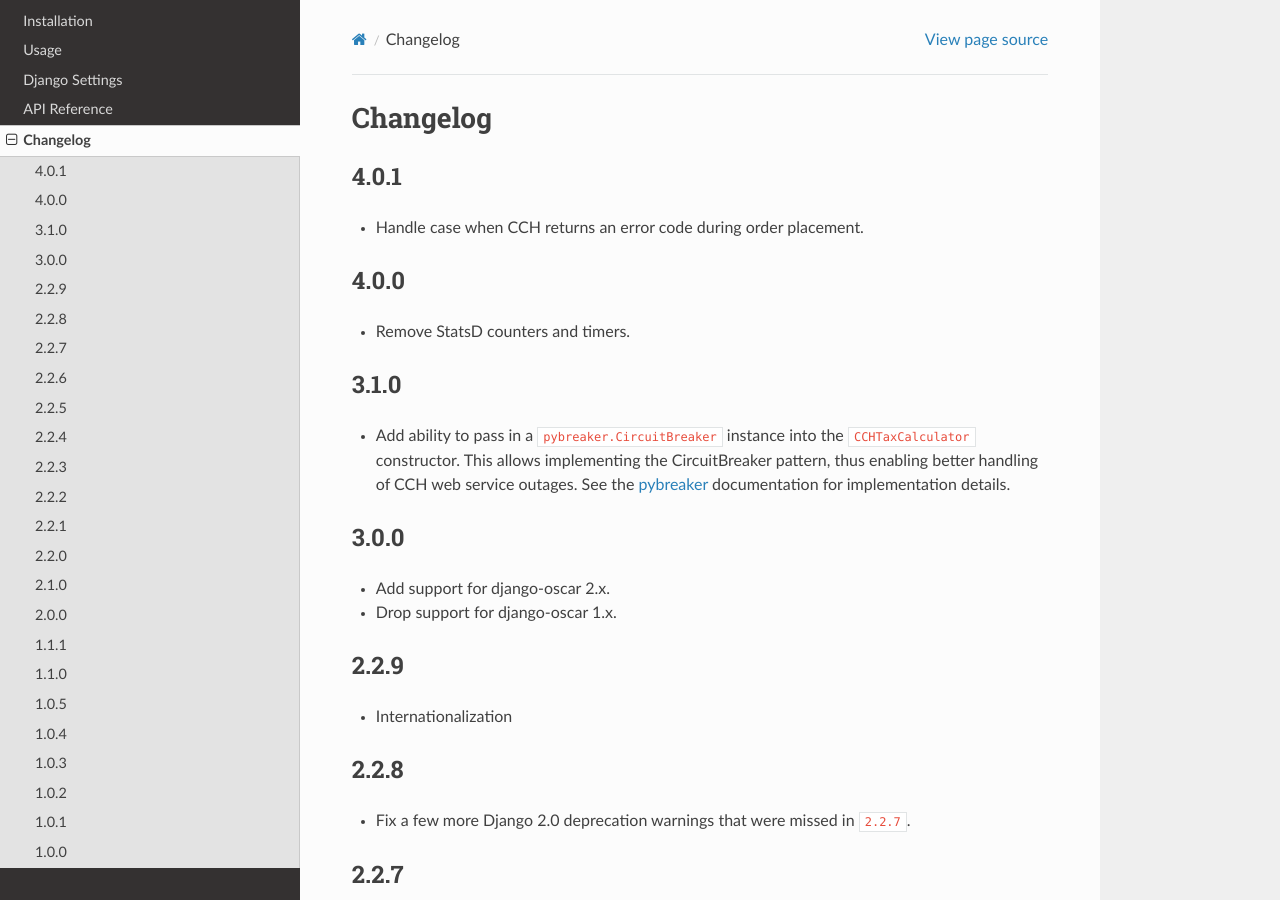
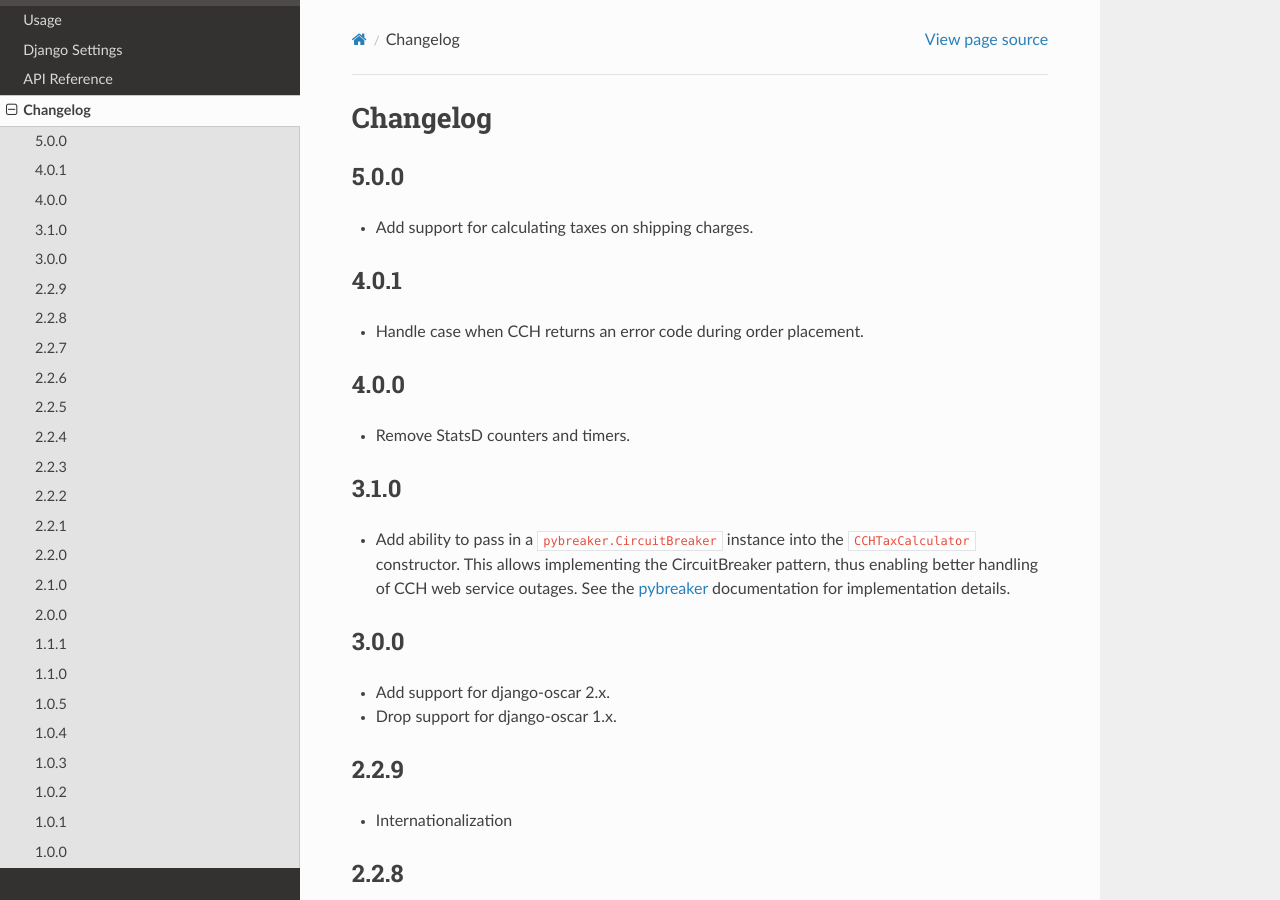
Before and after one commit to thelabnyc/django-oscar-cch, a Sphinx documentation site: the page built from docs/changes.rst, in a window 1280 px wide and 900 px high. Built offline with Sphinx 7.4.7 and the Read the Docs theme 2.0.0, drawn with Linux system fonts in a browser that asks for light colours; the version number could not be read and is left out.

Commit message:
Update changelog

```diff
--- a/docs/changes.rst
+++ b/docs/changes.rst
@@ -2,6 +2,10 @@
 
 Changelog
 =========
+
+5.0.0
+------------------
+- Add support for calculating taxes on shipping charges.
 
 4.0.1
 ------------------
```
